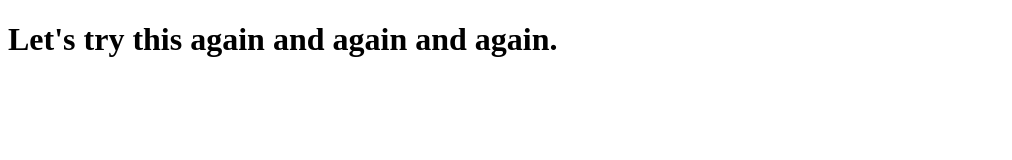
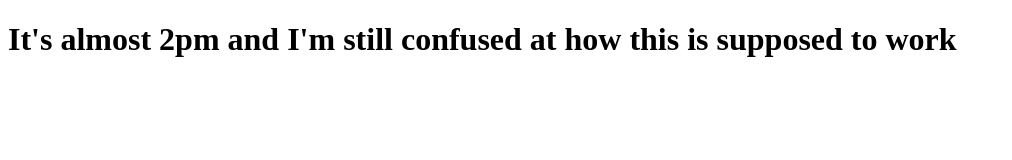
Before and after one commit to hearthefields/Week-4-Class-Build, a plain HTML site: page index.html in a window 1280 px wide. Shown: the whole page, without its empty margins (0-1012 px from the left). Drawn offline with Linux system fonts and the light colour scheme.

```diff
--- a/index.html
+++ b/index.html
@@ -3,6 +3,6 @@
     <title>Week 4 Class Attempt</title>
 </head>
 <body>
-    <h1>Let's try this again and again and again.</h1>
+    <h1>It's almost 2pm and I'm still confused at how this is supposed to work</h1>
 </body>
 </html>
```
